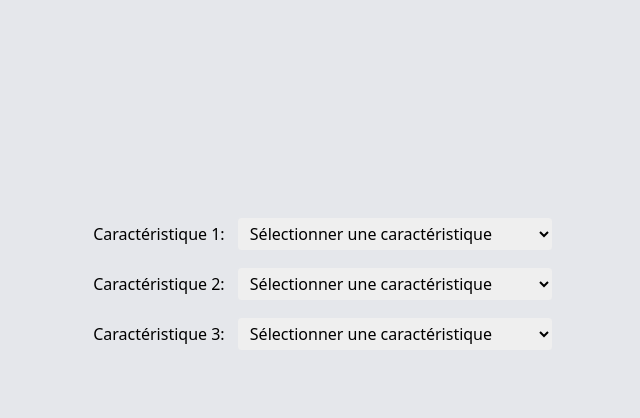
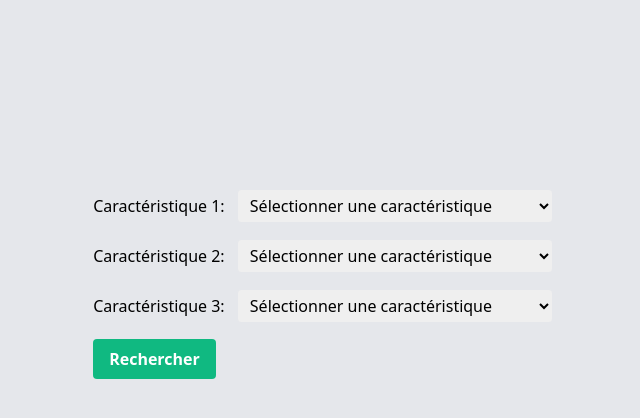
Before and after one commit to Helbii/trefle-gang, a Flask app: page /searchByCaracteristics in a window 1280 px wide. Shown: the part 132-550 px from the top of the page, without its empty margins (317-957 px from the left). Run offline with Flask 3, Linux system fonts and the light colour scheme.

Commit message:
searchByCaracteristics.html setup Adding route for fields

```diff
--- a/app.py
+++ b/app.py
@@ -7,17 +7,21 @@ app = Flask(__name__)
 
 api = Api()
 
+
 @app.route('/')
 def home():
     return render_template('home.html')
+
 
 @app.route('/searchByName')
 def searchByName():
     return render_template('index.html')
 
+
 @app.route('/searchByCaracteristics')
 def searchByCaracteristics():
     return render_template('searchByCaracteristics.html', specifications=specifications)
+
 
 @app.route('/search', methods=['POST'])
 def search():
@@ -27,5 +31,17 @@ def search():
     else:
         return render_template('index.html', message='No results found.')
 
+
+@app.route("/filter", methods=['POST'])
+def filter_plant():
+    carac1 = request.form.get('carac1')
+    carac2 = request.form.get('carac2')
+    carac3 = request.form.get('carac3')
+
+    filter = {"edible_part": [carac1, carac2, carac3]}
+    data = api.get_plants_by_fields(filters=filter)
+    print(data)
+
+
 if __name__ == "__main__":
     app.run(debug=True, port=5001)
--- a/templates/searchByCaracteristics.html
+++ b/templates/searchByCaracteristics.html
@@ -4,12 +4,10 @@
   <meta charset="UTF-8">
   <meta name="viewport" content="width=device-width, initial-scale=1.0">
   <title>Boutons Feuille</title>
-  <!-- Intégration de Tailwind CSS -->
   <link href="https://cdn.jsdelivr.net/npm/tailwindcss@2.2.19/dist/tailwind.min.css" rel="stylesheet">
   <link href="https://cdnjs.cloudflare.com/ajax/libs/font-awesome/6.0.0/css/all.min.css" rel="stylesheet">
 </head>
 <body class="bg-gray-200 flex flex-col justify-center items-center h-screen">
-    <!-- Barre de navigation fixe -->
     <nav class="fixed top-0 left-0 w-full bg-green-500 flex justify-between px-4 py-2">
         <a href="/" class="text-white flex items-center">
             <i class="fas fa-leaf text-2xl mr-2"></i>
@@ -17,7 +15,9 @@
         </a>
     </nav>
 
-    <div class="mt-8">
+    <!-- Début du formulaire -->
+    <form method="POST" action="/filter" class="mt-8"> <!-- Remplacez /chemin-pour-traitement par l'URL de votre endpoint Flask -->
+        <div>
             <label for="carac1" class="mr-2">Caractéristique 1:</label>
             <select id="carac1" name="carac1" class="px-2 py-1 border rounded">
                 <option value="">Sélectionner une caractéristique</option>
@@ -31,7 +31,6 @@
             <label for="carac2" class="mr-2">Caractéristique 2:</label>
             <select id="carac2" name="carac2" class="px-2 py-1 border rounded">
                 <option value="">Sélectionner une caractéristique</option>
-            <!-- Boucle à travers la liste des caractéristiques pour générer les options -->
                 {% for carac in specifications %}
                     <option value="{{ carac }}">{{ carac }}</option>
                 {% endfor %}
@@ -41,13 +40,15 @@
             <label for="carac3" class="mr-2">Caractéristique 3:</label>
             <select id="carac3" name="carac3" class="px-2 py-1 border rounded">
                 <option value="">Sélectionner une caractéristique</option>
-            <!-- Boucle à travers la liste des caractéristiques pour générer les options -->
                 {% for carac in specifications %}
                     <option value="{{ carac }}">{{ carac }}</option>
                 {% endfor %}
             </select>
         </div>
-
+        <div class="mt-4">
+            <button type="submit" class="bg-green-500 text-white font-bold py-2 px-4 rounded">Rechercher</button>
+        </div>
+    </form>
 
 </body>
 </html>
--- a/tests_unit/test_api_trefle.py
+++ b/tests_unit/test_api_trefle.py
@@ -13,7 +13,6 @@ class TestGetPlantsByName(unittest.TestCase):
         mock_get.return_value.status_code = 200
         api = Api()
         result = api.get_plants_by_name('coconut')
-        print(result)
         id = result[0]["id"]
         self.assertEqual(id, 236068)
 
```
Lines whose indentation alone changed are shown as unchanged.
